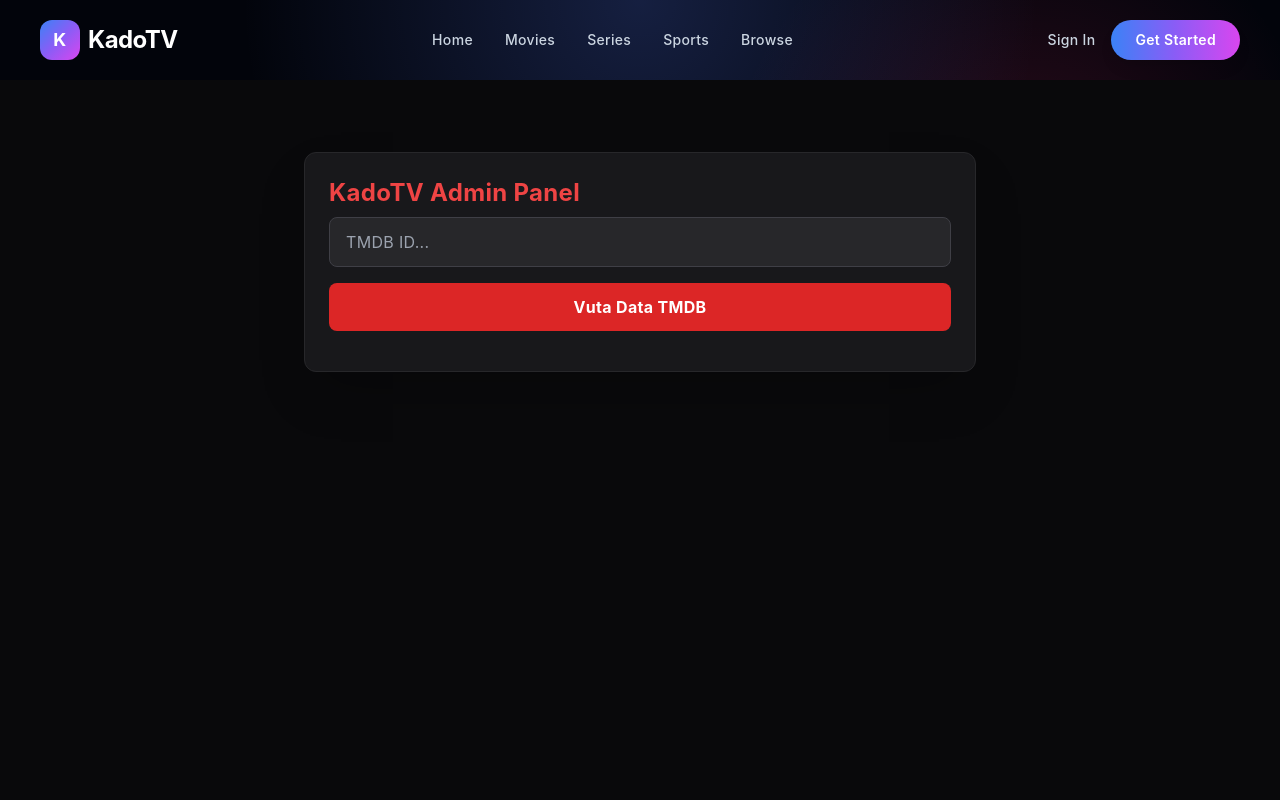
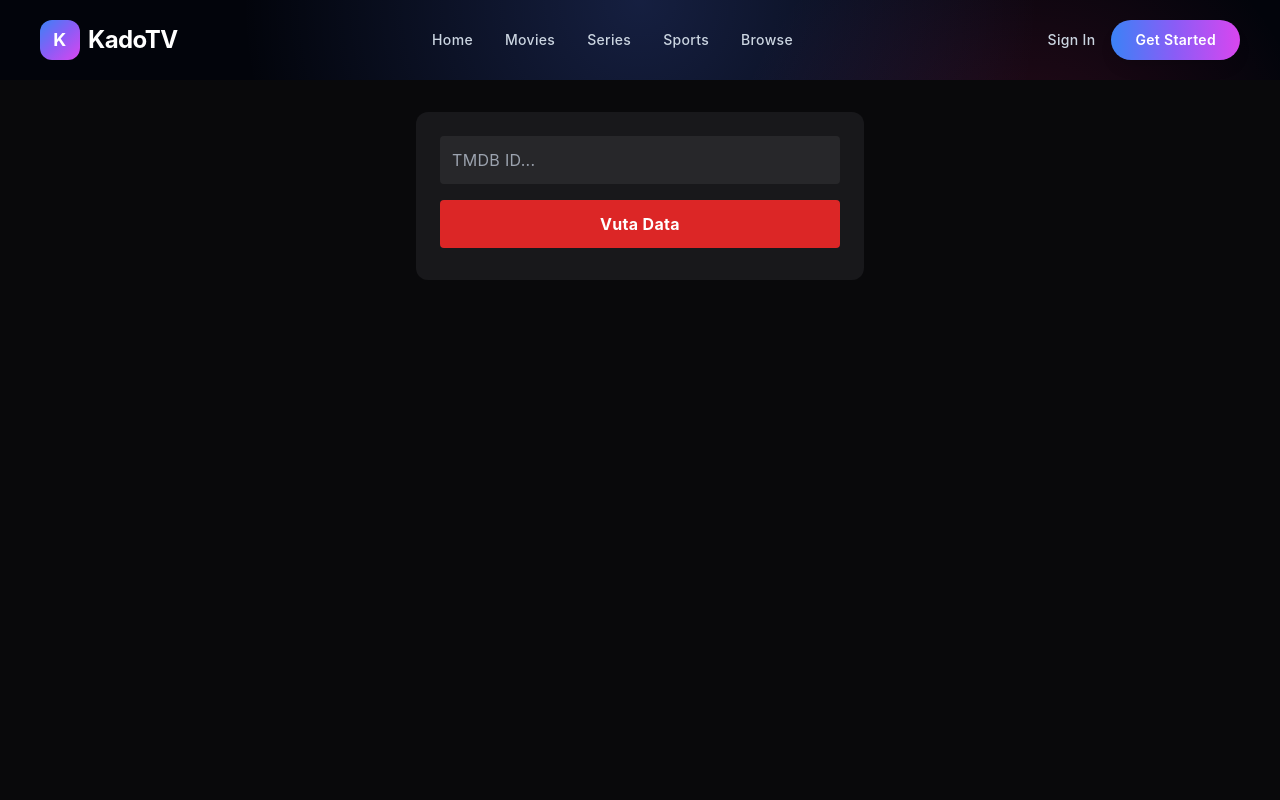
Before and after one commit to khazrytech/kadotv, a Next.js app in the folder frontend/: page /admin/add-movie in a window 1280 px wide. Shown: the top 800 px of the page. Built offline with nearby package versions, Linux system fonts and the light colour scheme.

Commit message:
Refactor AdminAddMovie component and improve error handling

```diff
--- a/frontend/app/admin/add-movie/page.tsx
+++ b/frontend/app/admin/add-movie/page.tsx
@@ -1,5 +1,4 @@
 'use client';
-
 import React, { useState } from 'react';
 
 export default function AdminAddMovie() {
@@ -11,27 +10,26 @@ export default function AdminAddMovie() {
   const TMDB_API_KEY = '7f986e64c22a0567ea19d9718a2a00ef';
 
   const handleFetchFromTMDB = async () => {
-    if (!tmdbInput) return alert('Tafadhali weka TMDB ID!');
+    if (!tmdbInput) return alert('Weka TMDB ID!');
     setLoading(true);
     try {
-      const movieId = tmdbInput.split('-')[0].trim();
-      const res = await fetch(`https://api.themoviedb.org/3/movie/${movieId}?api_key=${TMDB_API_KEY}`);
-      if (!res.ok) throw new Error('Muvi haijapatikana!');
+      const res = await fetch(`https://api.themoviedb.org/3/movie/${tmdbInput}?api_key=${TMDB_API_KEY}`);
+      if (!res.ok) throw new Error('Muvi haijapatikana TMDB!');
       const data = await res.json();
 
       setGeneratedData({
         title: data.title,
         description: data.overview,
-        category: data.genres.map((g: any) => g.name).join(', '),
+        category: data.genres?.map((g: any) => g.name).join(', '),
         type: 'movie',
         posterUrl: `https://image.tmdb.org/t/p/w500${data.poster_path}`,
-        videoUrl: `https://vidsrc.to/embed/movie/${movieId}`,
-        rating: data.vote_average ? parseFloat(data.vote_average.toFixed(1)) : 0,
-        tags: [...data.genres.map((g: any) => g.name.toLowerCase()), 'trending'],
+        videoUrl: `https://vidsrc.to/embed/movie/${tmdbInput}`,
+        rating: data.vote_average || 0,
+        tags: ['trending'],
         featured: true,
         live: true
       });
-      setMessage({ text: `Muvi "${data.title}" imevutwa!`, type: 'success' });
+      setMessage({ text: 'Data imepatikana! Bonyeza Save.', type: 'success' });
     } catch (err: any) {
       setMessage({ text: err.message, type: 'error' });
     } finally {
@@ -40,11 +38,8 @@ export default function AdminAddMovie() {
   };
 
   const handleSaveToDatabase = async () => {
-    if (!generatedData) return;
     setLoading(true);
-
     try {
-      // HAPA NDIO TUNA-POINT KWENYE ROUTE MPYA NA KUTUMIA KEY YA SIRI
       const response = await fetch('https://kadotv.onrender.com/api/admin/add-movie', {
         method: 'POST',
         headers: {
@@ -54,14 +49,10 @@ export default function AdminAddMovie() {
         body: JSON.stringify(generatedData),
       });
 
-      if (!response.ok) {
-        const errorData = await response.json();
-        throw new Error(errorData.message || 'Imeferi! Angalia Admin Key.');
-      }
-
-      setMessage({ text: `🎉 Imefanikiwa! "${generatedData.title}" ipo LIVE.`, type: 'success' });
+      if (!response.ok) throw new Error('Imefeli! Angalia Admin Key.');
+      setMessage({ text: '🎉 Muvi ipo LIVE!', type: 'success' });
+      setGeneratedData(null);
       setTmdbInput('');
-      setGeneratedData(null);
     } catch (err: any) {
       setMessage({ text: err.message, type: 'error' });
     } finally {
@@ -70,22 +61,17 @@ export default function AdminAddMovie() {
   };
 
   return (
-    <div className="min-h-screen bg-zinc-950 text-white p-8 flex flex-col items-center">
-      <div className="w-full max-w-2xl bg-zinc-900 border border-zinc-800 rounded-xl p-6 shadow-2xl mt-10">
-        <h1 className="text-2xl font-bold mb-2 text-red-500">KadoTV Admin Panel</h1>
+    <div className="p-8 bg-zinc-950 min-h-screen text-white">
+      <div className="max-w-md mx-auto bg-zinc-900 p-6 rounded-xl">
         <input
-          type="text"
+          className="w-full bg-zinc-800 p-3 mb-4 rounded"
           placeholder="TMDB ID..."
-          value={tmdbInput}
           onChange={(e) => setTmdbInput(e.target.value)}
-          className="w-full bg-zinc-800 border border-zinc-700 rounded-lg px-4 py-3 mb-4 text-white"
         />
-        <button onClick={handleFetchFromTMDB} className="w-full bg-red-600 py-3 rounded-lg font-bold mb-4">
-          {loading ? 'Inatafuta...' : 'Vuta Data TMDB'}
-        </button>
-        {message.text && <div className={`p-4 mb-4 rounded ${message.type === 'success' ? 'bg-emerald-900' : 'bg-red-900'}`}>{message.text}</div>}
+        <button onClick={handleFetchFromTMDB} className="w-full bg-red-600 p-3 rounded mb-2 font-bold">Vuta Data</button>
+        {message.text && <p className="mb-4">{message.text}</p>}
         {generatedData && (
-          <button onClick={handleSaveToDatabase} className="w-full bg-emerald-600 py-3 rounded-lg font-bold">
+          <button onClick={handleSaveToDatabase} className="w-full bg-green-600 p-3 rounded font-bold">
             🚀 Save & Push to Database
           </button>
         )}
```
